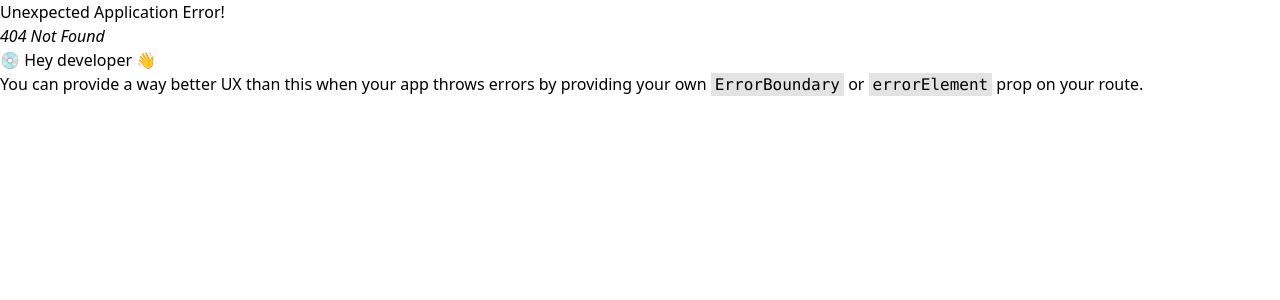
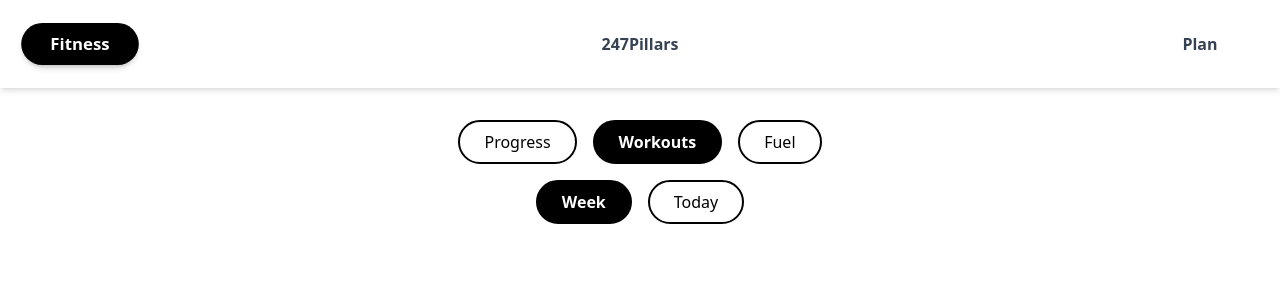
Before and after one commit to JoaDelVecchio/247Pilars, a React (Vite) app in the folder client/: page /fitness/workouts in a window 1280 px wide. Before the commit this address had no page. Shown: the top 300 px of the page. Built offline with nearby package versions, Linux system fonts and the light colour scheme.

Commit message:
Make first and second navigation for the fitness page

```diff
--- /dev/null
+++ b/client/src/components/FitnessNavBar.tsx
@@ -0,0 +1,83 @@
+import { NavLink, Outlet } from "react-router-dom";
+import { useEffect, useState } from "react";
+
+const FitnessNavBar = () => {
+  const commonClass =
+    "px-6 py-2 text-center rounded-full border-2 transition-all duration-300";
+  const activeClass = "bg-black text-white border-black font-bold";
+  const inactiveClass =
+    "text-black hover:bg-gray-200 hover:border-black hover:text-black";
+
+  const [style, setStyle] = useState({ left: 0, width: 0 });
+
+  const updateBackground = () => {
+    const activeElement = document.querySelector(
+      ".main-nav .active"
+    ) as HTMLElement;
+    const parentElement = document.querySelector(".main-nav") as HTMLElement;
+
+    if (activeElement && parentElement) {
+      const parentLeft = parentElement.getBoundingClientRect().left;
+      const { offsetLeft, offsetWidth } = activeElement;
+      setStyle({ left: offsetLeft - parentLeft, width: offsetWidth });
+    }
+  };
+
+  useEffect(() => {
+    updateBackground(); // Run on mount
+    window.addEventListener("resize", updateBackground); // Adjust on resize
+    return () => window.removeEventListener("resize", updateBackground);
+  }, []);
+
+  return (
+    <div>
+      <nav className="mb-4 flex justify-center relative w-full">
+        {/* Animated Background */}
+        <div
+          className="absolute bg-black rounded-full transition-all duration-300"
+          style={{
+            left: `${style.left}px`,
+            width: `${style.width}px`,
+          }}
+        ></div>
+        <ul className="flex gap-4 relative z-10 main-nav">
+          <NavLink
+            to="/fitness/progress"
+            className={({ isActive }) =>
+              `${commonClass} ${
+                isActive ? "active " + activeClass : inactiveClass
+              }`
+            }
+          >
+            Progress
+          </NavLink>
+          <NavLink
+            to="/fitness/workouts"
+            className={({ isActive }) =>
+              `${commonClass} ${
+                isActive ? "active " + activeClass : inactiveClass
+              }`
+            }
+          >
+            Workouts
+          </NavLink>
+          <NavLink
+            to="/fitness/fuel"
+            className={({ isActive }) =>
+              `${commonClass} ${
+                isActive ? "active " + activeClass : inactiveClass
+              }`
+            }
+          >
+            Fuel
+          </NavLink>
+        </ul>
+      </nav>
+      <main>
+        <Outlet />
+      </main>
+    </div>
+  );
+};
+
+export default FitnessNavBar;
--- /dev/null
+++ b/client/src/routes/FitnessFuelPage.tsx
@@ -0,0 +1,5 @@
+const FitnessFuelPage = () => {
+  return <div>FitnessFuel</div>;
+};
+
+export default FitnessFuelPage;
--- a/client/src/routes/FitnessPage.tsx
+++ /dev/null
@@ -1,5 +0,0 @@
-const FitnessPage = () => {
-  return <div>FitnessPage</div>;
-};
-
-export default FitnessPage;
--- /dev/null
+++ b/client/src/routes/FitnessProgressPage.tsx
@@ -0,0 +1,5 @@
+const FitnessProgressPage = () => {
+  return <div>FitnessWorkoutPage</div>;
+};
+
+export default FitnessProgressPage;
--- /dev/null
+++ b/client/src/routes/FitnessWorkoutsPage.tsx
@@ -0,0 +1,70 @@
+import { useState, useEffect } from "react";
+
+const FitnessWorkoutsPage = () => {
+  const commonClass =
+    "px-6 py-2 text-center rounded-full border-2 transition-all duration-300";
+  const activeClass = "bg-black text-white border-black font-bold";
+  const inactiveClass =
+    "text-black hover:bg-gray-200 hover:border-black hover:text-black";
+
+  const [secondaryStyle, setSecondaryStyle] = useState({ left: 0, width: 0 });
+  const [view, setView] = useState("week"); // State for secondary navigation (buttons)
+
+  const updateSecondaryBackground = () => {
+    const activeElement = document.querySelector(
+      `.secondary-nav .${view}`
+    ) as HTMLElement;
+    const parentElement = document.querySelector(
+      ".secondary-nav"
+    ) as HTMLElement;
+
+    if (activeElement && parentElement) {
+      const parentLeft = parentElement.getBoundingClientRect().left;
+      const { offsetLeft, offsetWidth } = activeElement;
+      setSecondaryStyle({ left: offsetLeft - parentLeft, width: offsetWidth });
+    }
+  };
+
+  useEffect(() => {
+    updateSecondaryBackground(); // Run on mount or when view changes
+    window.addEventListener("resize", updateSecondaryBackground); // Adjust on resize
+    return () =>
+      window.removeEventListener("resize", updateSecondaryBackground);
+  }, [view]);
+
+  return (
+    <div className="flex flex-col w-full items-center">
+      {/* Secondary Navigation */}
+      <nav className="relative w-full flex justify-center">
+        {/* Animated Background */}
+        <div
+          className="absolute h-10 bg-black rounded-full transition-all duration-300"
+          style={{
+            left: `${secondaryStyle.left}px`,
+            width: `${secondaryStyle.width}px`,
+          }}
+        ></div>
+        <ul className="flex gap-4 relative z-10 secondary-nav">
+          <button
+            onClick={() => setView("week")}
+            className={`${commonClass} ${
+              view === "week" ? "week " + activeClass : inactiveClass
+            }`}
+          >
+            Week
+          </button>
+          <button
+            onClick={() => setView("today")}
+            className={`${commonClass} ${
+              view === "today" ? "today " + activeClass : inactiveClass
+            }`}
+          >
+            Today
+          </button>
+        </ul>
+      </nav>
+    </div>
+  );
+};
+
+export default FitnessWorkoutsPage;
--- a/client/src/routes/Layout.tsx
+++ b/client/src/routes/Layout.tsx
@@ -7,9 +7,9 @@ export const MainLayout = () => {
       <header className="h-22 w-full flex bg-white shadow-md  justify-center items-center">
         <Navbar />
       </header>
-      <main className="flex flex-grow">
+      <div className="p-8">
         <Outlet />
-      </main>
+      </div>
     </div>
   );
 };
```
Also changed, not shown: client/src/App.tsx (+16 -2 lines).
